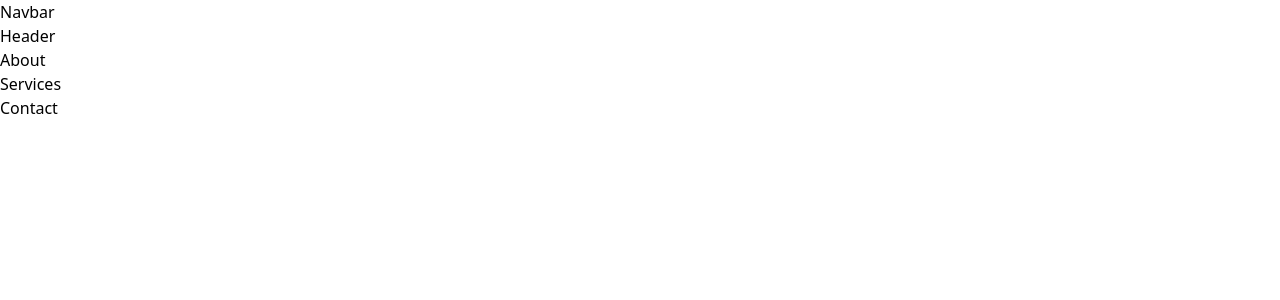
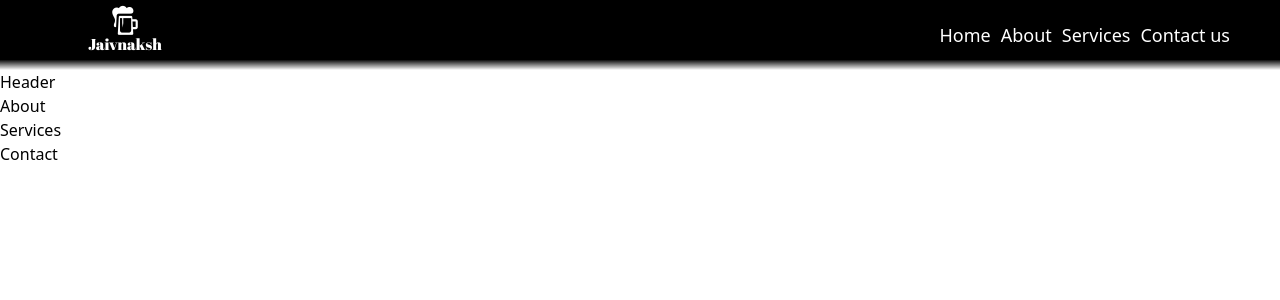
Before and after one commit to Vargos98/jaivnasksh-website, a React (Create React App) app: page / in a window 1280 px wide. Shown: the top 300 px of the page. Built offline with nearby package versions, Linux system fonts and the light colour scheme.

Commit message:
Added few Functionalities

```diff
--- a/public/index.html
+++ b/public/index.html
@@ -12,6 +12,8 @@
     <link rel="apple-touch-icon" href="%PUBLIC_URL%/logo192.png" />
 
     <link rel="manifest" href="%PUBLIC_URL%/manifest.json" />
+
+    <link href="https://fonts.googleapis.com/css2?family=Noto+Sans:wght@100;200;300;400;500;700&family=Roboto:wght@300;400;500;700;900&display=swap" rel="stylesheet">
 
     <title>Jaivnaksh Brewery</title>
     <script src="https://cdn.tailwindcss.com"></script>
--- a/src/components/navbar/Navbar.jsx
+++ b/src/components/navbar/Navbar.jsx
@@ -1,7 +1,22 @@
 import './navbar.css'
+import Logo from './Logo.png'
 
 export default function Navbar() {
   return (
-    <div>Navbar</div>
+    <div className='navbar'>
+      <div className="container">
+        <div className="left">
+          <img className="logo"src={Logo} alt="logo"/>
+        </div>
+        <div className="right">
+          <ul className='list__items'>
+            <li>Home</li>
+            <li>About</li>
+            <li>Services</li>
+            <li>Contact us</li>
+          </ul>
+        </div>
+      </div>
+    </div>
   )
 }
--- a/src/components/navbar/navbar.css
+++ b/src/components/navbar/navbar.css
@@ -0,0 +1,64 @@
+@import url('https://fonts.googleapis.com/css2?family=Noto+Sans:wght@100;200;300;400;500;700&family=Roboto:wght@300;400;500;700;900&display=swap');
+
+
+.navbar{
+    width: 100%;
+    color: white;
+    font-size: 14px;
+    position: relative;
+    top: 0;
+    z-index: 999;
+    background: linear-gradient(to top, transparent 0%, rgb(0,0,0,1.9)15%);
+
+}
+
+.container{
+    padding: 0px 50px;
+    display: flex;
+    align-items: center;
+    justify-content: space-between;
+    height: 70px;
+
+}
+.left{
+        display: flex;
+        align-items: center;
+        cursor: pointer;
+}
+.logo{
+    width: 150px;
+    height: 150px;
+}
+
+.right{
+    display: flex;
+    align-items: center;
+}
+ul{
+    list-style: none;
+    cursor: pointer;
+    display: flex;
+    flex-direction: column;
+    position: relative;
+    display: inline;
+}
+
+li{
+    float: left;
+    padding-left: 10px;
+    font-size: 18px;
+
+}
+
+@media (max-width: 1080px) {
+    .navbar {
+      height: 8rem;
+      grid-template-columns: 2rem 3fr 3fr 1fr 2rem;
+    }
+
+    .logo,
+    .list__items ul,
+    li {
+      height: 8rem;
+    }
+  }
```
Also changed, not shown: src/components/navbar/Logo.png (added), 1 other file (tests, documents, lock files or other folders).
